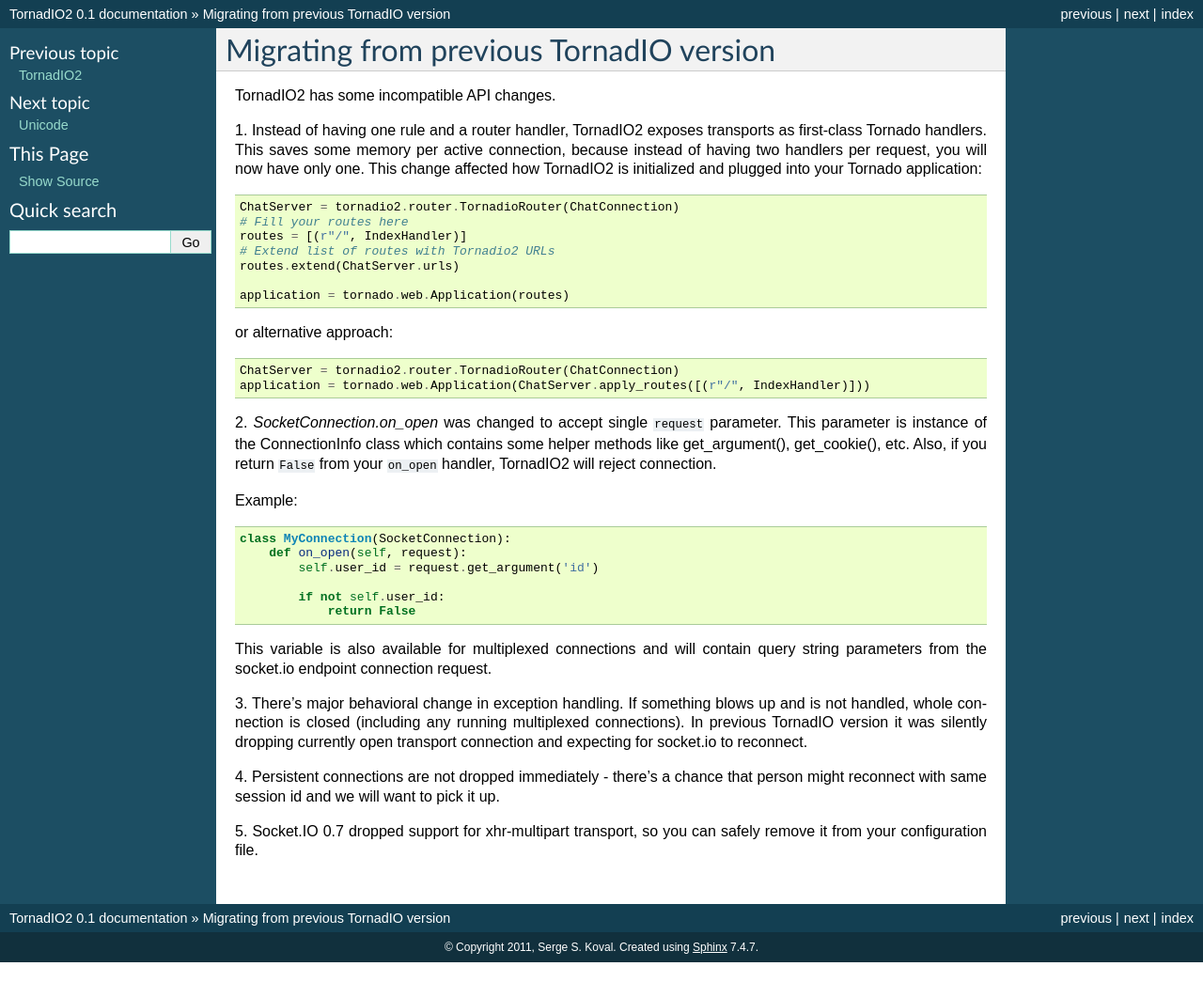
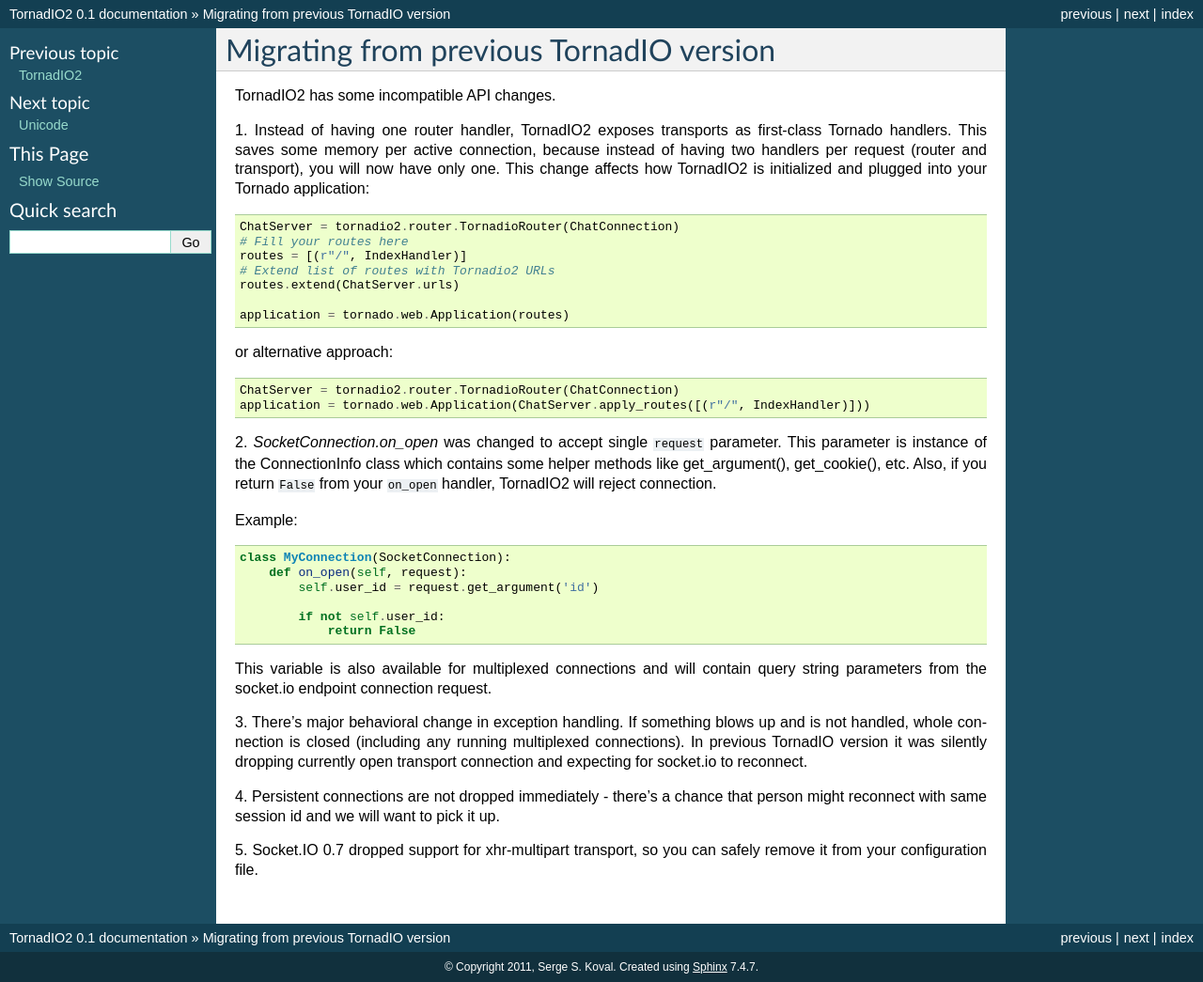
Before and after one commit to mrjoes/tornadio2, a Sphinx documentation site: the page built from doc/migrating.rst, in a window 1280 px wide. Shown: the whole page at 94% size. Built offline with Sphinx 7.4.7, drawn with Linux system fonts in a browser that asks for light colours; before the commit the page ends 1024 px from its top, so only the background shows below that.

Commit message:
Doc changes.

```diff
--- a/doc/migrating.rst
+++ b/doc/migrating.rst
@@ -3,10 +3,10 @@
 
 TornadIO2 has some incompatible API changes.
 
-1. Instead of having one rule and a router handler, TornadIO2 exposes transports
+1. Instead of having one router handler, TornadIO2 exposes transports
 as first-class Tornado handlers. This saves some memory per active connection,
-because instead of having two handlers per request, you will now have only one.
-This change affected how TornadIO2 is initialized and plugged into your Tornado application::
+because instead of having two handlers per request (router and transport), you will now have only one.
+This change affects how TornadIO2 is initialized and plugged into your Tornado application::
 
     ChatServer = tornadio2.router.TornadioRouter(ChatConnection)
     # Fill your routes here
```
Also changed, not shown: README.rst (+11 -6 lines).
